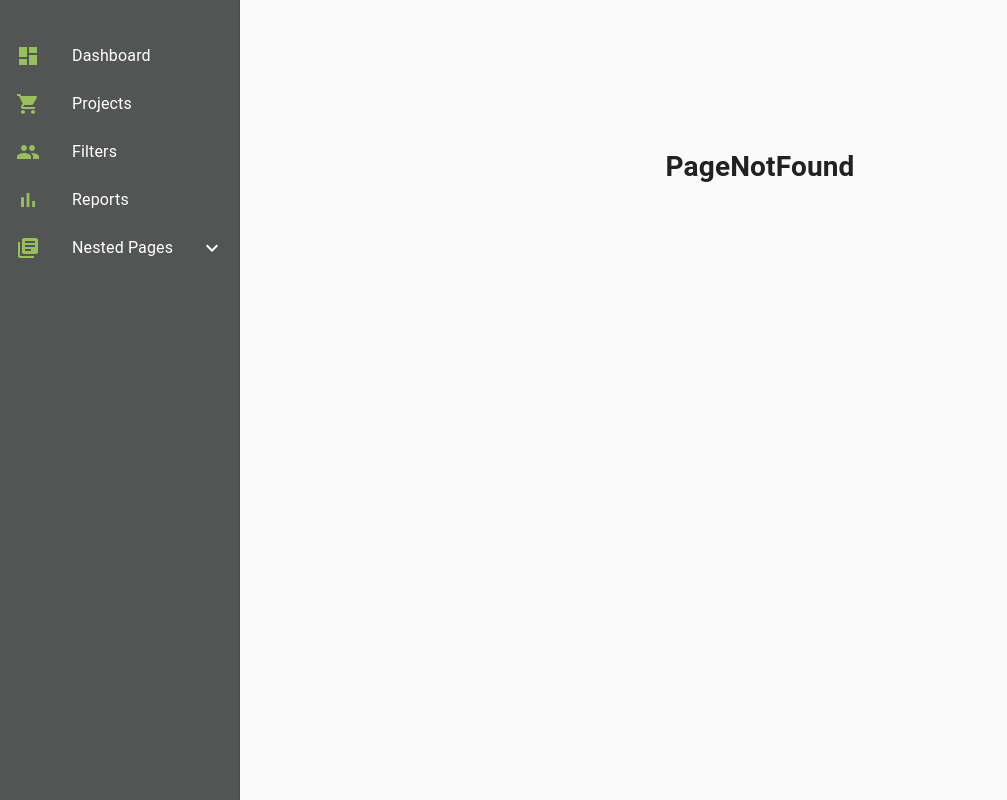
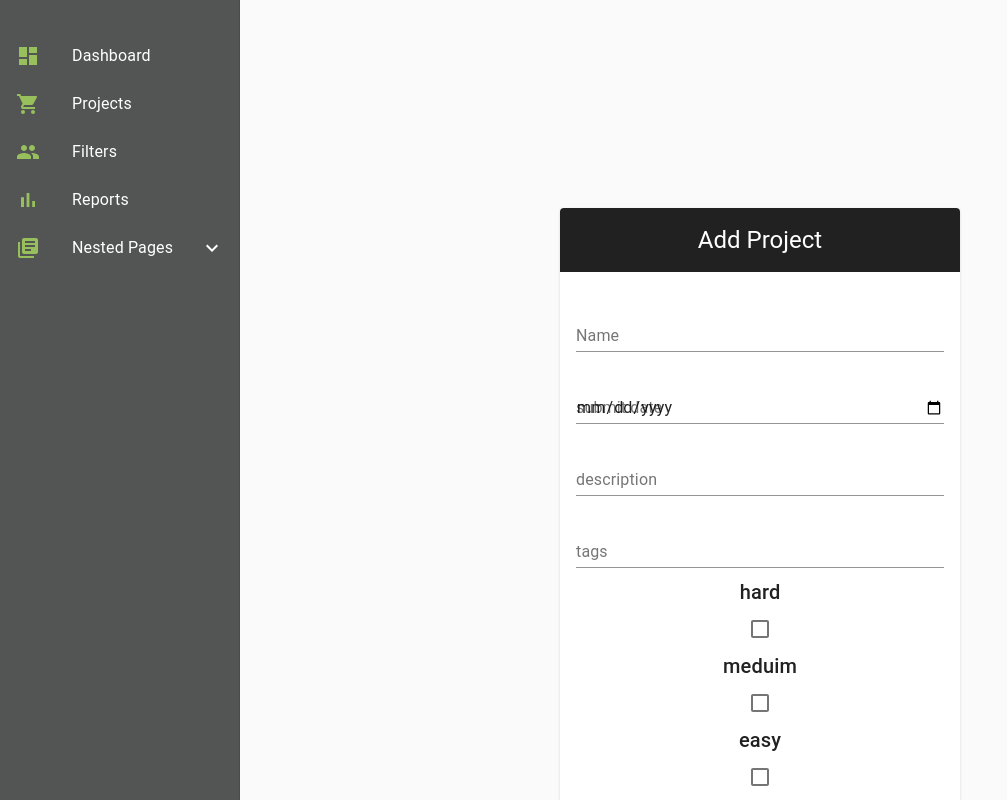
Before and after one commit to nadavWeisler/ChanceFrontend, a React (Create React App) app: page /addproject in a window 1280 px wide. Shown: the whole page, without its empty margins (0-1007 px from the left). Built offline with nearby package versions, Linux system fonts and the light colour scheme.

Commit message:
add add project

```diff
--- a/src/AppRouter.tsx
+++ b/src/AppRouter.tsx
@@ -6,6 +6,7 @@ import { SignUp } from './Components/Signup';
 import { PageNotFound } from './Components/PageNotFound'
 import { Profile } from './Profile'
 import { useState } from 'react';
+import {AddProject} from './Components/AddProject'
 
 const useStyles = makeStyles((theme) => ({
     root: {
@@ -38,6 +39,7 @@ export const AppRouter = () => {
                             <Route path="/" component={Login} exact />
                             <Route path="/signup" component={SignUp} exact />
                             <Route path="/profile" component={Profile} exact />
+                            <Route path="/addproject" component={AddProject} exact />
                             <Route component={PageNotFound} />
                         </Switch>
                     </BrowserRouter>
--- /dev/null
+++ b/src/Components/AddProject.tsx
@@ -0,0 +1,139 @@
+import React, { useReducer, useEffect } from 'react';
+import { createStyles, makeStyles, Theme } from '@material-ui/core/styles';
+
+import Card from '@material-ui/core/Card';
+import { Avatar, Checkbox } from '@material-ui/core';
+import CardContent from '@material-ui/core/CardContent';
+import CardActions from '@material-ui/core/CardActions';
+import CardHeader from '@material-ui/core/CardHeader';
+import { Typography } from '@material-ui/core';
+import TextField from '@material-ui/core/TextField';
+import { FormControlLabel } from '@material-ui/core';
+import Button from '@material-ui/core/Button';
+
+
+const useStyles = makeStyles((theme: Theme) =>
+  createStyles({
+    container: {
+      display: 'flex',
+      flexWrap: 'wrap',
+      width: 400,
+      margin: `${theme.spacing(0)} auto`
+    },
+    submitBtn: {
+      marginTop: theme.spacing(2),
+      flexGrow: 1
+    },
+    header: {
+      textAlign: 'center',
+      background: '#212121',
+      color: '#fff'
+    },
+    card: {
+      marginTop: theme.spacing(10)
+    }
+  })
+);
+
+type State =
+{
+    project_name: string
+    hard: boolean
+    medium: boolean
+    easy: boolean
+    date: string
+    image: string
+    topics: Array<string>
+    description : string
+};
+
+const initialState: State = {
+    project_name: 'demo',
+    hard: false,
+    medium: false,
+    easy: false,
+    date: '01/01/2000',
+    image: 'path',
+    topics: [],
+    description: ''
+};
+
+export const AddProject = () => {
+    const classes = useStyles();
+    return(
+        <form className={classes.container} noValidate autoComplete="off">
+            <Card className={classes.card}>
+                <CardHeader className={classes.header} title="Add Project" />
+                <CardContent>
+                    <div>
+                        <TextField
+                            fullWidth
+                            id="name"
+                            type="name"
+                            label="Name"
+                            placeholder="Name"
+                            margin="normal"
+                        />
+                        <TextField
+                            fullWidth
+                            id="date"
+                            type="date"
+                            label="submit date"
+                            placeholder="01/01/2020"
+                            margin="normal"
+                        />
+                        <TextField
+                            fullWidth
+                            id="description"
+                            type="description"
+                            label="description"
+                            placeholder=""
+                            margin="normal"
+                        />
+                        <TextField
+                            fullWidth
+                            id="topics"
+                            type="topics"
+                            label="tags"
+                            placeholder="#python"
+                            margin="normal"
+                        />
+                        <Typography variant="h6" component="h6">
+                            hard
+                        </Typography>
+                        <Checkbox
+                            value="hard"
+                            inputProps={{ 'aria-label': 'Checkbox A' }}
+                        />
+                        <Typography variant="h6" component="h6">
+                            meduim
+                        </Typography>
+                        <Checkbox
+                            value="medium"
+                            inputProps={{ 'aria-label': 'Checkbox A' }}
+                        />
+                        <Typography variant="h6" component="h6">
+                            easy
+                        </Typography>
+                        <Checkbox
+                            value="easy"
+                            inputProps={{ 'aria-label': 'Checkbox A' }}
+                        />
+                    </div>
+                </CardContent>
+                <CardActions>
+                    <Button
+                        variant="contained"
+                        size="large"
+                        color="secondary"
+                        className={classes.submitBtn}
+                        disabled={false}>
+                        submit
+                    </Button>
+                </CardActions>
+            </Card>
+        </form>
+    );
+}
+
+export default AddProject;
--- a/src/Profile.tsx
+++ b/src/Profile.tsx
@@ -0,0 +1,80 @@
+import React, { useReducer, useEffect } from 'react';
+import { createStyles, makeStyles, Theme } from '@material-ui/core/styles';
+
+import Card from '@material-ui/core/Card';
+import { Avatar, Checkbox } from '@material-ui/core';
+import CardContent from '@material-ui/core/CardContent';
+import CardActions from '@material-ui/core/CardActions';
+import CardHeader from '@material-ui/core/CardHeader';
+import { Typography } from '@material-ui/core';
+
+const useStyles = makeStyles((theme: Theme) =>
+  createStyles({
+    container: {
+      display: 'flex',
+      flexWrap: 'wrap',
+      width: 400,
+      margin: `${theme.spacing(0)} auto`
+    },
+    loginBtn: {
+      marginTop: theme.spacing(2),
+      flexGrow: 1
+    },
+    header: {
+      textAlign: 'center',
+      background: '#212121',
+      color: '#fff'
+    },
+    card: {
+      marginTop: theme.spacing(10)
+    }
+  })
+);
+
+//state type
+
+type State =
+{
+    name: string
+    email: string
+    image: string
+};
+
+const initialState: State = {
+    name: 'test',
+    email: 'tset@com',
+    image: 'path'
+};
+
+
+export const Profile = () => {
+    const classes = useStyles();
+    return (
+        <form className={classes.container} noValidate autoComplete="off">
+            <Card className={classes.card}>
+                <CardHeader className={classes.header} title="Sign Up" />
+                <CardContent>
+                <Avatar variant="square" className={classes.card}>
+                N
+                </Avatar>
+                    <div>
+                        <Typography variant="h6" component="h6">
+                            // name
+                        </Typography>
+                        <Typography variant="h6" component="h6">
+                            // email
+                        </Typography>
+                        <Typography variant="h6" component="h6">
+                            points : // get_points
+                        </Typography>
+                    </div>
+
+                </CardContent>
+                <CardActions>
+                </CardActions>
+            </Card>
+        </form>
+    );
+}
+
+export default Profile;
```
